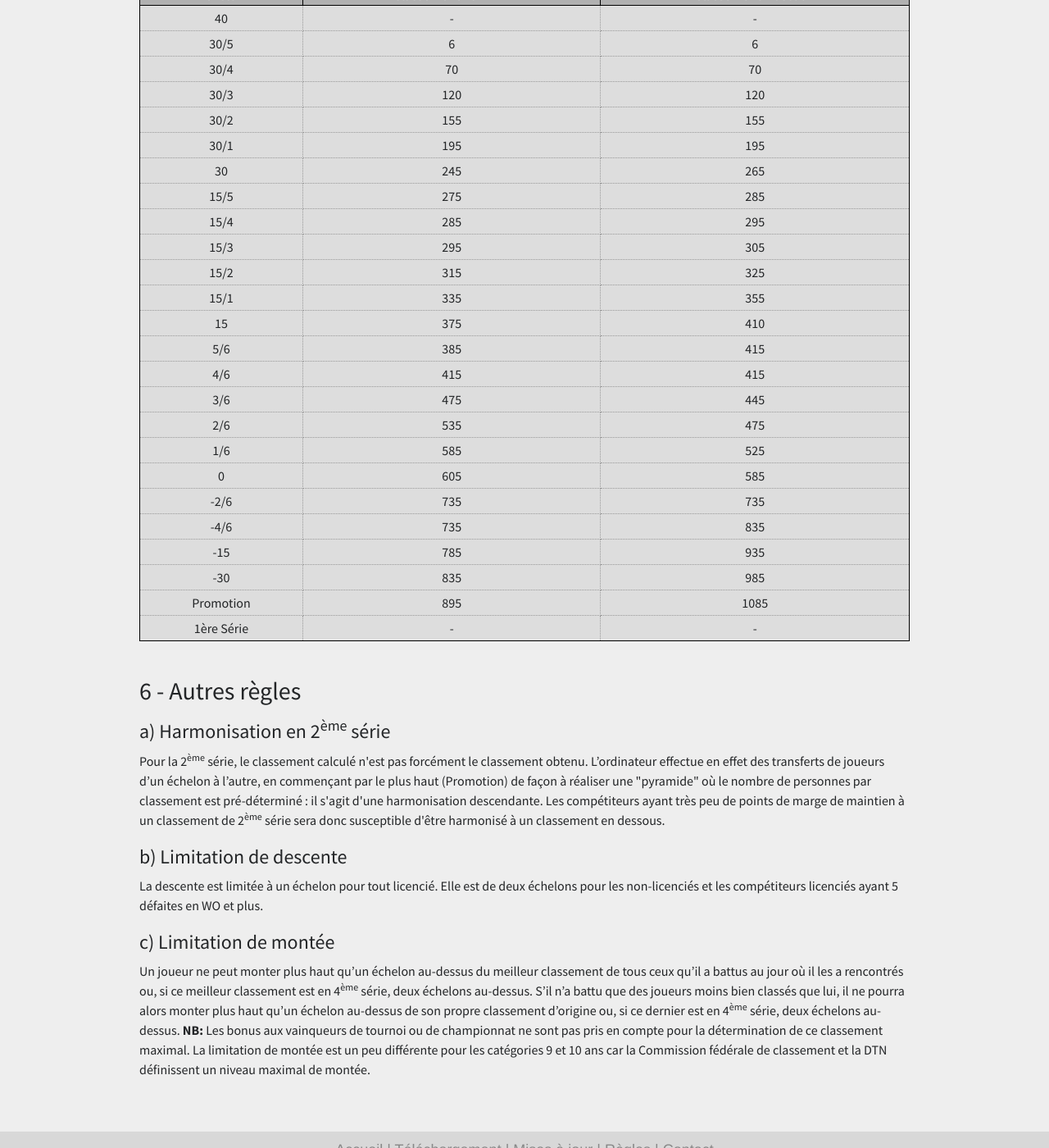
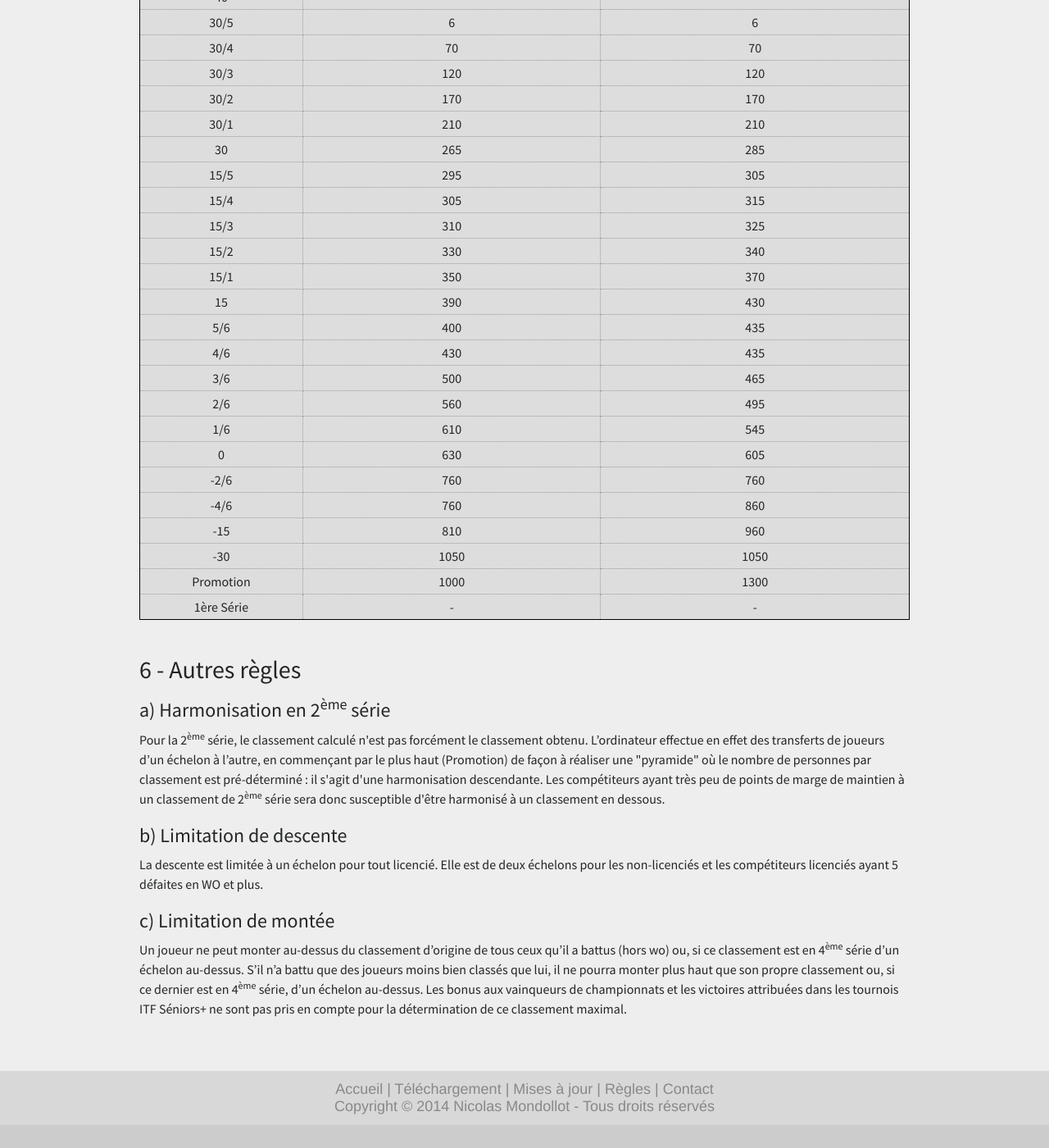
Before and after one commit to nmondollot/monclassement, a Jekyll site: the page built from regles.html, in a window 1280 px wide and 1400 px high, scrolled down 4833 px. Shown: the whole window at 82% size. Built offline with Jekyll 4.4.1, drawn with Linux system fonts in a browser that asks for light colours; nearby versions of some CDN libraries; Markdown is read by kramdown in place of the engine named in the settings; after the commit the page ends 6205 px from its top, so only the background shows below that; some of the changed text lies outside the part shown.

Commit message:
Regles 2020

```diff
--- a/regles.html
+++ b/regles.html
@@ -2,8 +2,8 @@
 layout: default
 ---
 
-     <h1>Règles du classement 2018</h1>
-     <div class="maj">(mis à jour le 10 décembre 2017)</div>
+     <h1>Règles du classement 2020</h1>
+     <div class="maj">(mis à jour le 11 janvier 2020)</div>
      <br>
      <div class="sommaire">
      <ul>
@@ -16,7 +16,6 @@ layout: default
      <li><a href="#5">5 - Normes de maintien</a></li>
      <li><a href="#6">6 - Autres règles</a>
      <ul><li><a href="#6a">a) Harmonisation en 2<sup>ème</sup> série</a></li><li><a href="#6b">b) Limitation de descente</a></li><li><a href="#6c">c) Limitation de montée</a></li></ul></li>
-     <li><a href="#7">7 - Les deux classements intermédiaires</a></li>
 
      </ul>
      </div>
@@ -229,34 +228,34 @@ layout: default
               <tr><td>30/4</td><td>70</td><td>70</td></tr>
 
               <tr><td>30/3</td><td>120</td><td>120</td></tr>
-              <tr><td>30/2</td><td>155</td><td>155</td></tr>
+              <tr><td>30/2</td><td>170</td><td>170</td></tr>
 
-              <tr><td>30/1</td><td>195</td><td>195</td></tr>
-              <tr><td>30</td><td>245</td><td>265</td></tr>
-              <tr><td>15/5</td><td>275</td><td>285</td></tr>
+              <tr><td>30/1</td><td>210</td><td>210</td></tr>
+              <tr><td>30</td><td>265</td><td>285</td></tr>
+              <tr><td>15/5</td><td>295</td><td>305</td></tr>
 
-              <tr><td>15/4</td><td>285</td><td>295</td></tr>
+              <tr><td>15/4</td><td>305</td><td>315</td></tr>
 
-              <tr><td>15/3</td><td>295</td><td>305</td></tr>
-              <tr><td>15/2</td><td>315</td><td>325</td></tr>
-              <tr><td>15/1</td><td>335</td><td>355</td></tr>
-              <tr><td>15</td><td>375</td><td>410</td></tr>
+              <tr><td>15/3</td><td>310</td><td>325</td></tr>
+              <tr><td>15/2</td><td>330</td><td>340</td></tr>
+              <tr><td>15/1</td><td>350</td><td>370</td></tr>
+              <tr><td>15</td><td>390</td><td>430</td></tr>
 
-              <tr><td>5/6</td><td>385</td><td>415</td></tr>
-              <tr><td>4/6</td><td>415</td><td>415</td></tr>
-              <tr><td>3/6</td><td>475</td><td>445</td></tr>
-              <tr><td>2/6</td><td>535</td><td>475</td></tr>
+              <tr><td>5/6</td><td>400</td><td>435</td></tr>
+              <tr><td>4/6</td><td>430</td><td>435</td></tr>
+              <tr><td>3/6</td><td>500</td><td>465</td></tr>
+              <tr><td>2/6</td><td>560</td><td>495</td></tr>
 
-              <tr><td>1/6</td><td>585</td><td>525</td></tr>
+              <tr><td>1/6</td><td>610</td><td>545</td></tr>
 
-              <tr><td>0</td><td>605</td><td>585</td></tr>
-              <tr><td>-2/6</td><td>735</td><td>735</td></tr>
-              <tr><td>-4/6</td><td>735</td><td>835</td></tr>
+              <tr><td>0</td><td>630</td><td>605</td></tr>
+              <tr><td>-2/6</td><td>760</td><td>760</td></tr>
+              <tr><td>-4/6</td><td>760</td><td>860</td></tr>
 
-              <tr><td>-15</td><td>785</td><td>935</td></tr>
-              <tr><td>-30</td><td>835</td><td>985</td></tr>
+              <tr><td>-15</td><td>810</td><td>960</td></tr>
+              <tr><td>-30</td><td>1050</td><td>1050</td></tr>
 
-              <tr><td>Promotion</td><td>895</td><td>1085</td></tr>
+              <tr><td>Promotion</td><td>1000</td><td>1300</td></tr>
               <tr><td>1ère Série</td><td>-</td><td>-</td></tr>
             </tbody>
 
@@ -275,7 +274,9 @@ layout: default
 
 
           <a name="6c"></a><h3>c) Limitation de montée</h3>
-          <p>Un joueur ne peut monter plus haut qu’un échelon au-dessus du meilleur classement de tous ceux qu’il a battus au jour où il les a rencontrés ou, si ce meilleur classement est en 4<sup>ème</sup> série, deux échelons au-dessus.
-S’il n’a battu que des joueurs moins bien classés que lui, il ne pourra alors monter plus haut qu’un échelon au-dessus de son propre classement d’origine ou, si ce dernier est en 4<sup>ème</sup> série, deux échelons au-dessus. <b>NB:</b> Les bonus aux vainqueurs de tournoi ou de championnat ne sont pas pris en compte pour la détermination de ce classement maximal.
-La limitation de montée est un peu différente pour les catégories 9 et 10 ans car la Commission fédérale de classement et la DTN définissent un niveau maximal de montée.</p>
+          <p>Un joueur ne peut monter au-dessus du classement d’origine de tous ceux qu’il a battus (hors wo) ou, si ce classement est en 4<sup>ème</sup> série d’un échelon au-dessus.
+          S’il n’a battu que des joueurs moins bien classés que lui, il ne pourra monter plus haut que son propre classement ou, si ce dernier est en 4<sup>ème</sup> série, d’un échelon au-dessus.
+
+          Les bonus aux vainqueurs de championnats et les victoires attribuées dans les tournois ITF Séniors+ ne sont pas pris en compte pour la détermination de ce classement maximal.
+          </p>
           <br />
```
Also changed, not shown: historique.html (+7 -0 lines).
